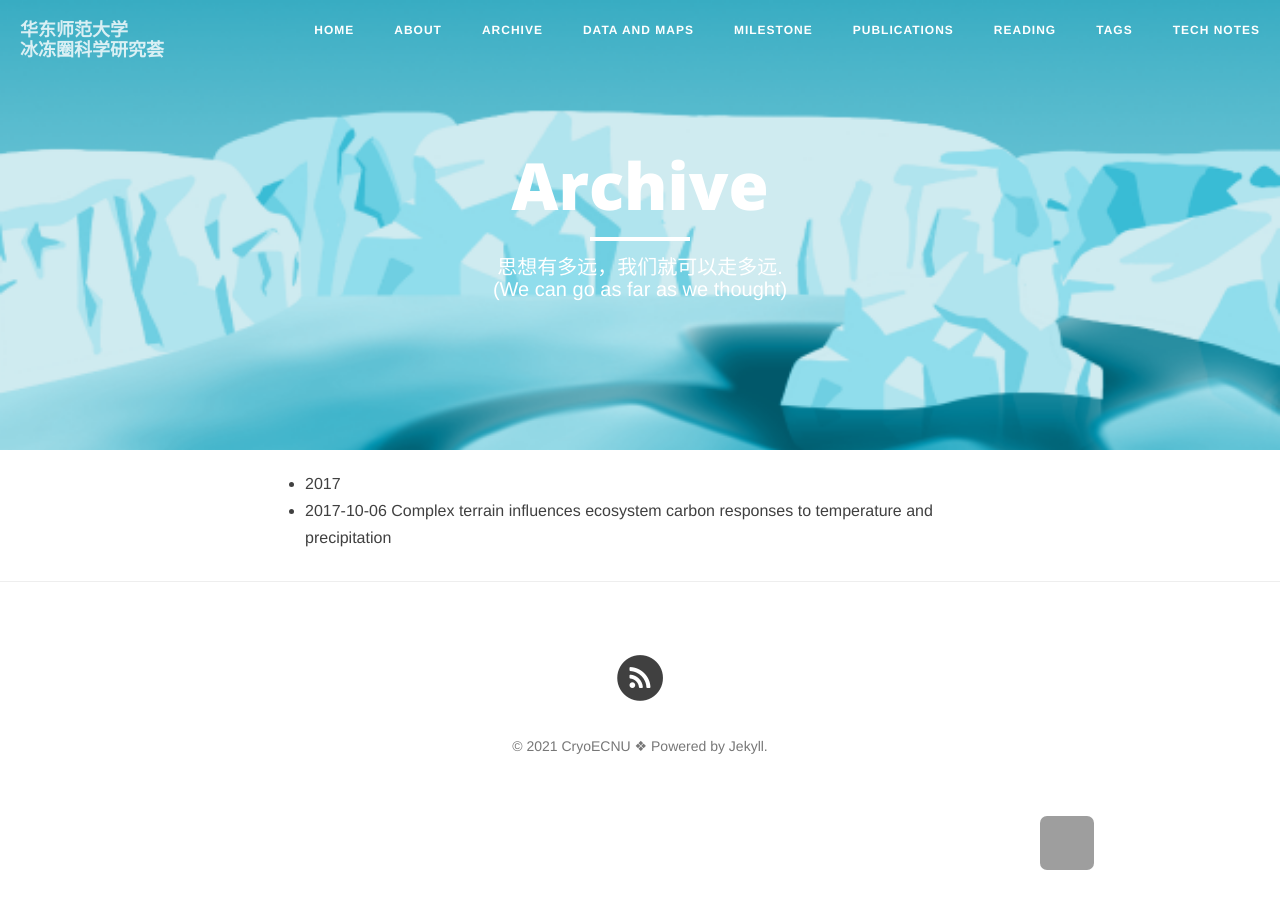
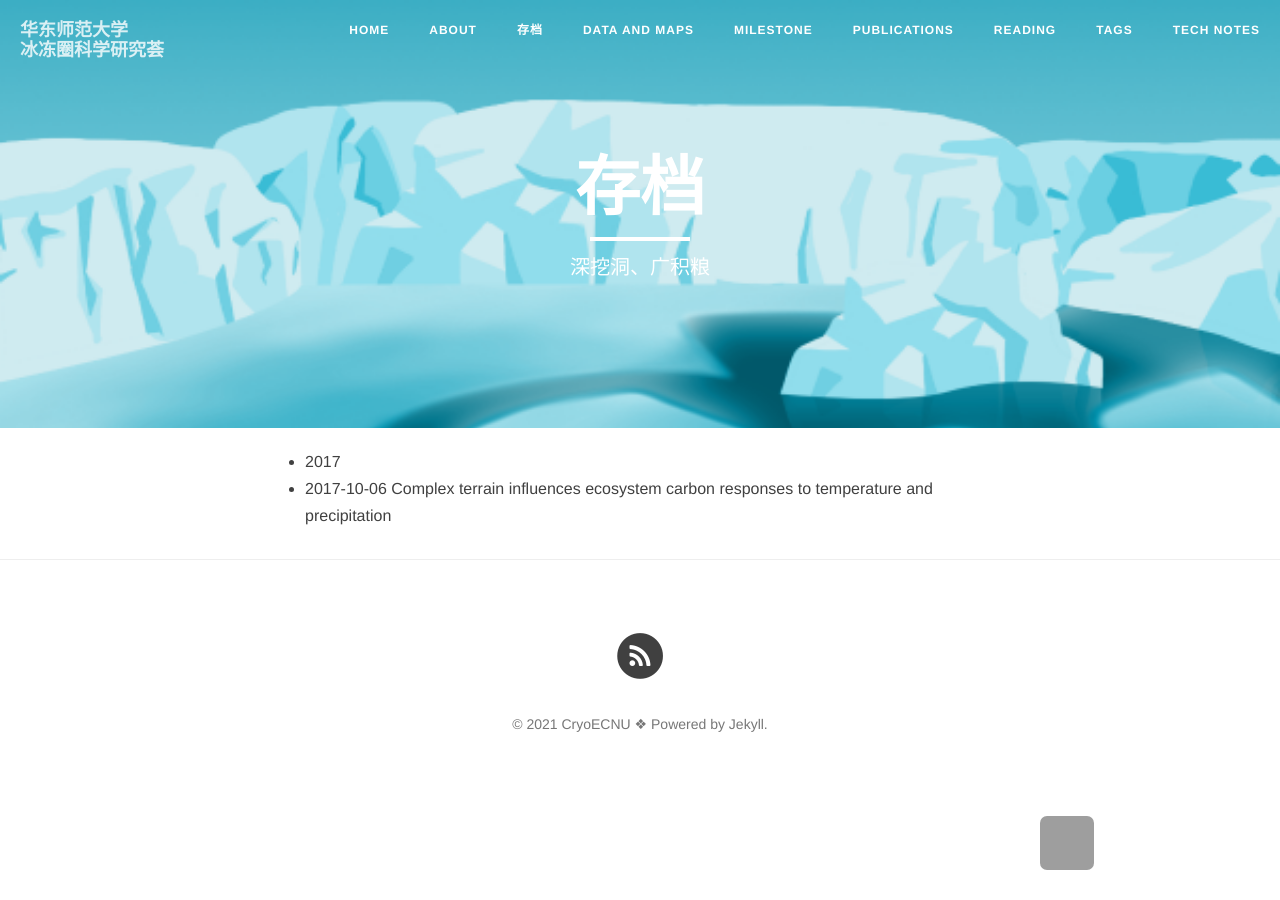
Before and after one commit to CryoECNU/cryoecnu.github.io, a Jekyll site: the page built from archive.md, in a window 1280 px wide. Built offline with Jekyll 4.4.1, drawn with Linux system fonts in a browser that asks for light colours; nearby versions of some CDN libraries; grey boxes are pictures that could not be loaded.

Commit message:
Update archive.md

```diff
--- a/archive.md
+++ b/archive.md
@@ -1,7 +1,7 @@
 ---
 layout: page
-title: "Archive"
-description: "思想有多远，我们就可以走多远. <br>(We can go as far as we thought)"
+title: "存档"
+description: "深挖洞、广积粮"
 header-img: "img/top.png"
 ---
 
```
